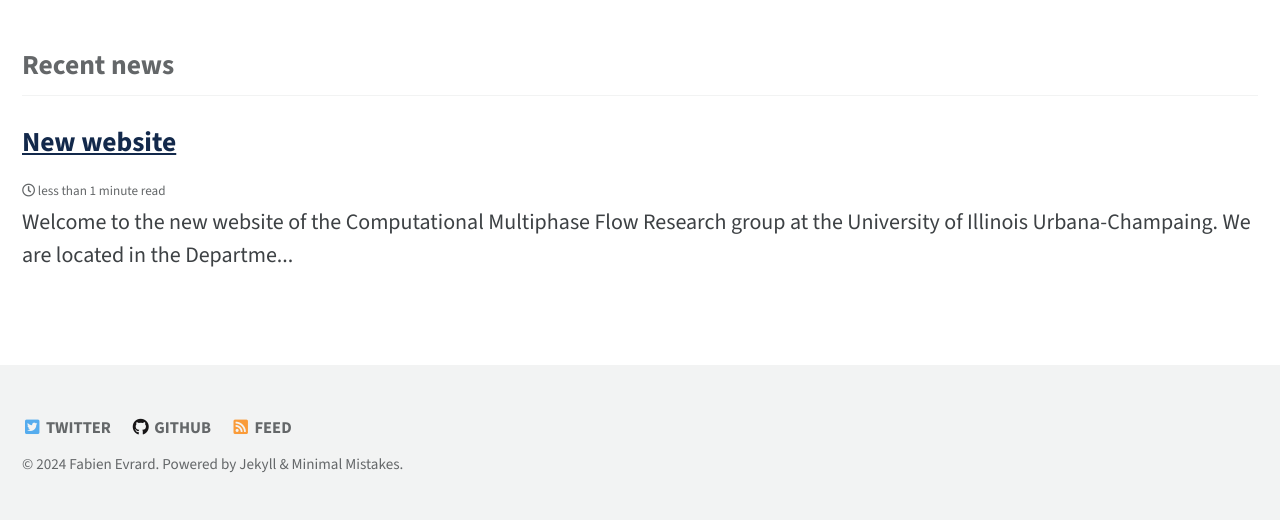
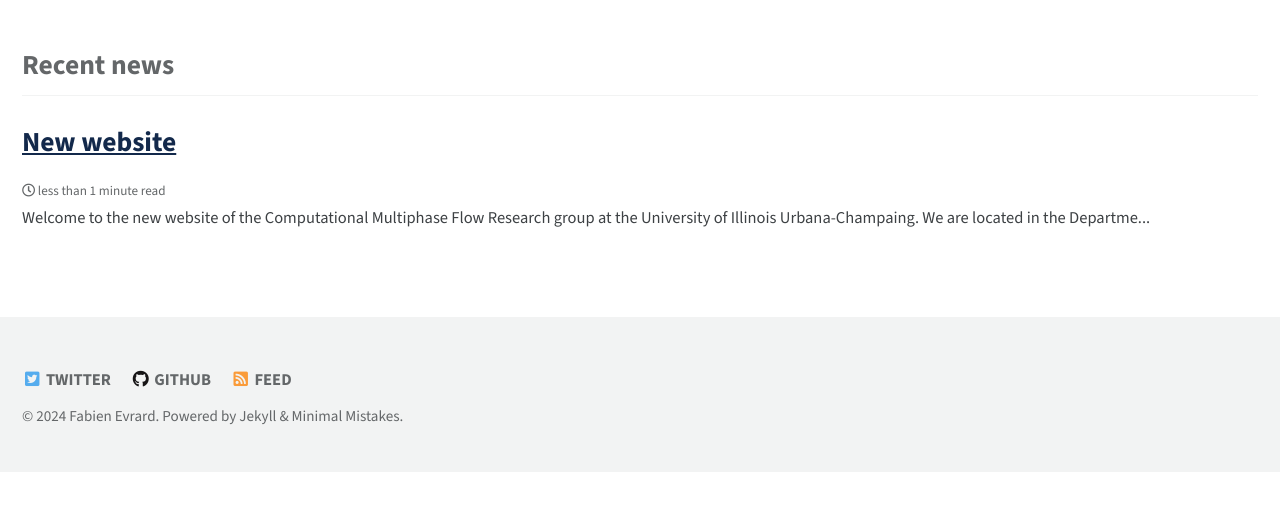
Before and after one commit to cmfr-ae-illinois/cmfr-ae-illinois.github.io, a Jekyll site: the page built from index.html, in a window 1280 px wide. Shown: the part 600-1120 px from the top of the page. Built offline with Jekyll 4.4.1, drawn with Linux system fonts in a browser that asks for light colours; cached includes are drawn as plain includes; the list of posts is cut into pages by our own code; after the commit the page ends 1072 px from its top, so only the background shows below that.

Commit message:
Update main.scss

```diff
--- a/assets/css/main.scss
+++ b/assets/css/main.scss
@@ -15,3 +15,11 @@ $monospace  : Monaco, Consolas, "Lucida Console", monospace;
 
 @import "minimal-mistakes/skins/{{ site.minimal_mistakes_skin | default: 'default' }}"; // skin
 @import "minimal-mistakes"; // main partials
+
+.page__content {
+  p,
+  li,
+  dl {
+    font-size: 0.75em;
+  }
+}
```
